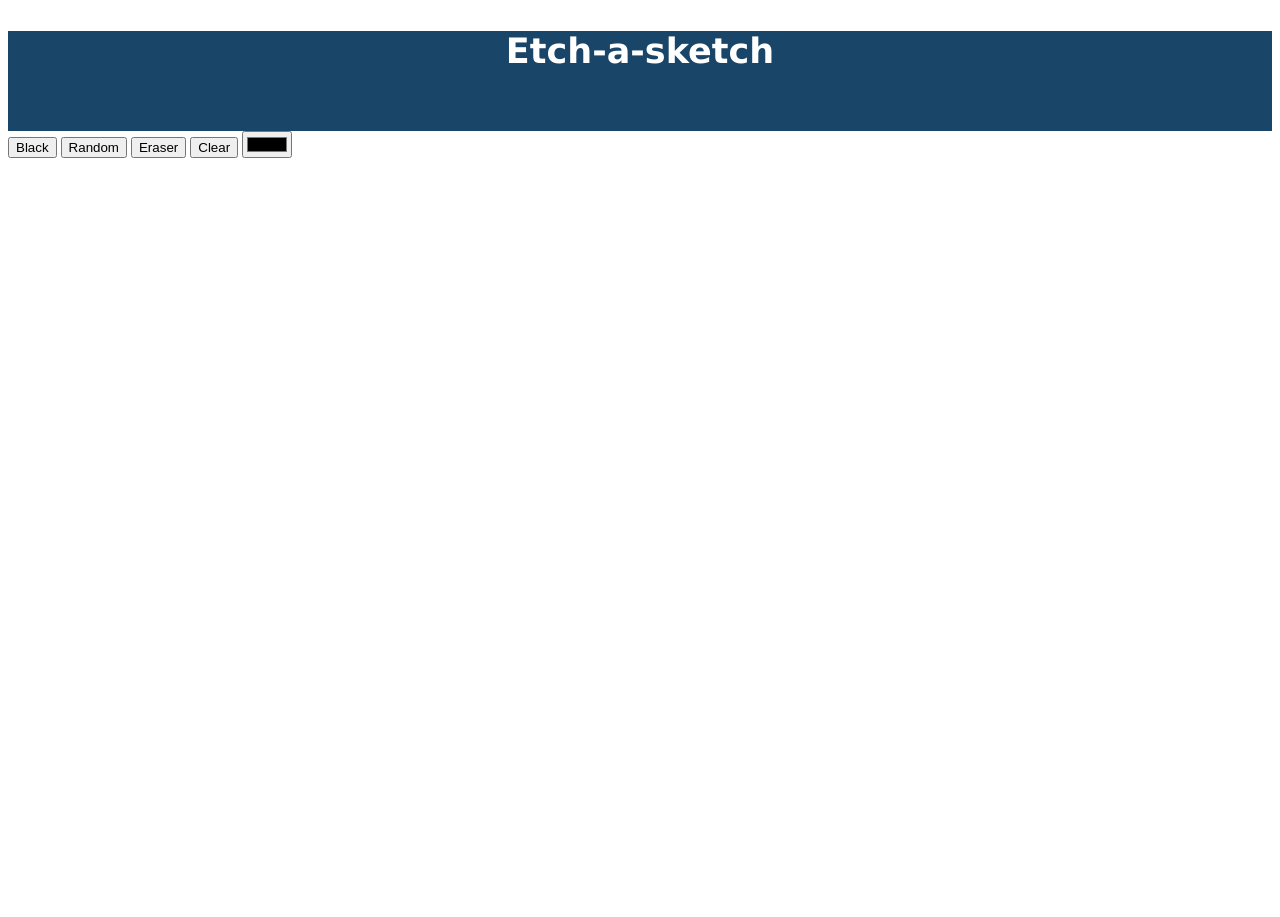
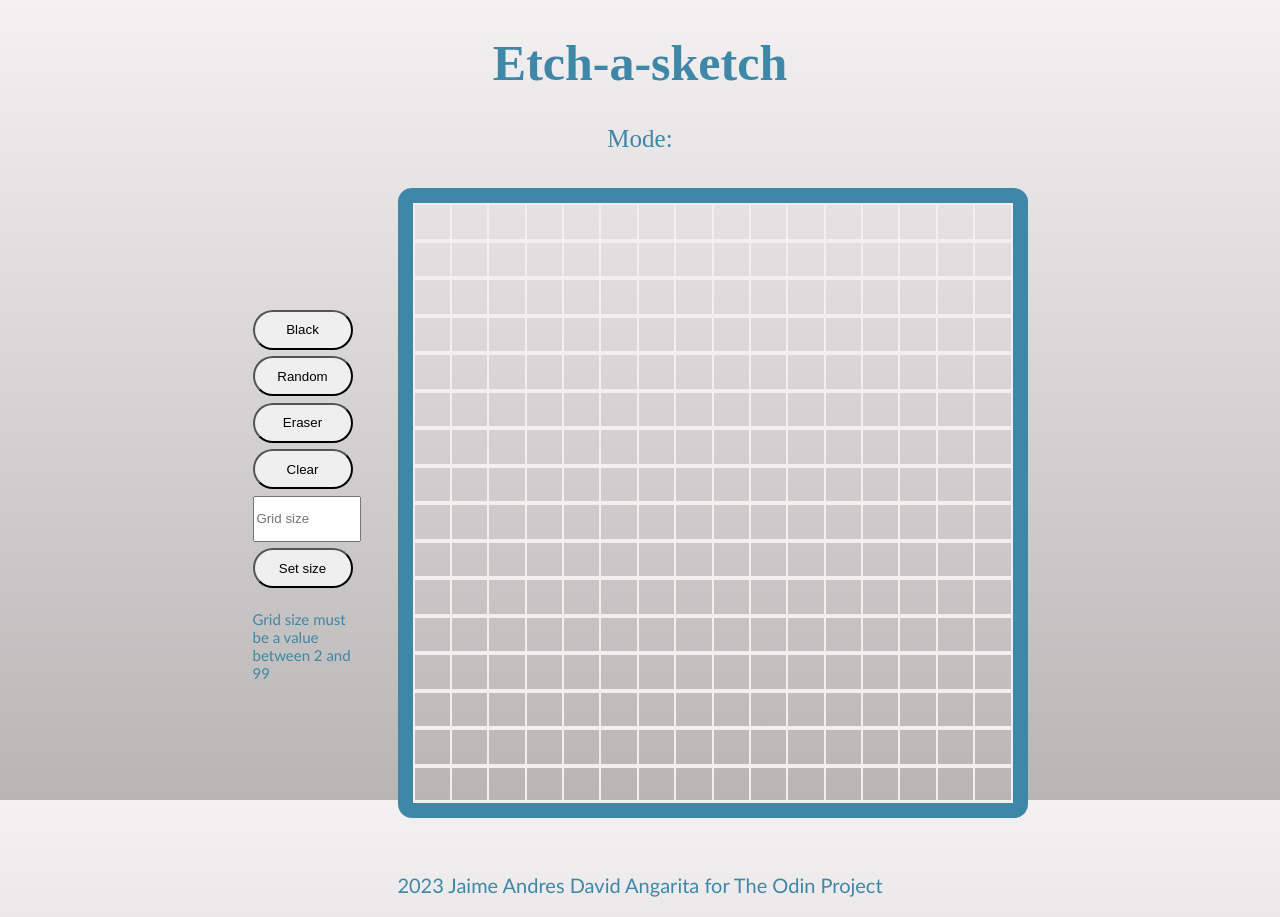
Before and after one commit to JaimeDavid/Etch-a-sketch, a plain HTML site: page index.html in a window 1280 px wide. Both pictures are taken after a click on the button "Black". Before the commit the page ends 800 px from the top, so only its background shows below. Drawn offline with Linux system fonts and the light colour scheme.

Commit message:
added all functionality in html and javascript also styled with css

```diff
--- a/index.html
+++ b/index.html
@@ -11,24 +11,27 @@
         <div class="container">
             <div class="header">
                 <h1>Etch-a-sketch</h1>
+                <div class="mode">Mode: </div>
             </div>
             <div class="content">
                 <div id="buttons">
-                    <button id="black">Black</button>
-                    <button id="random">Random</button>
-                    <button id="white">Eraser</button>
+                    <button id="black" onclick="changeColor('black')">Black</button>
+                    <button id="random" onclick="changeColor('random')">Random</button>
+                    <button id="white" onclick="changeColor('')">Eraser</button>
                     <button id="reset">Clear</button>
-                    <input type="color" id="choice">
+                    <input type="text" class="grid-size" placeholder="Grid size"  value ="" onchange="changeSize(this.value)"/>
+                    <button class="set-size">Set size</button>
+                    <p id="message">Grid size must be a value between 2 and 99</p>
                 </div>
-                <div id="draw-area">
+                <div id="draw-area"></div>
 
-                </div>
 
-            </div>
-            <div class="footer"></div>
 
         </div>
-
+        <div class="footer">
+           <p>2023 Jaime Andres David Angarita for The Odin Project</p>
+        </div>
+    </div>
     <script src="script.js"></script>
     </body>
 </html>
--- a/script.js
+++ b/script.js
@@ -0,0 +1,90 @@
+//declaring color variable
+let color ='';
+let click = true;
+// declaring variables for elements in html
+let submitElement = document.querySelector('.set-size');
+let blackButton = document.querySelector('#black');
+let randomButton = document.querySelector('#random');
+let eraserButton = document.querySelector('#white');
+let resetButton = document.querySelector('#reset');
+let drawArea  = document.querySelector('#draw-area');
+
+
+submitElement.addEventListener('click', changeSize);
+resetButton.addEventListener('click', resetBoard);
+blackButton.addEventListener('click',draw);
+eraserButton.addEventListener('click',draw);
+randomButton.addEventListener('click', draw);
+populateBoard(16);
+
+
+//populates the board with div elements
+function populateBoard(size){
+    let squares = drawArea.querySelectorAll('div');
+    squares.forEach((div) => div.remove());
+    for ( let i = 0 ; i < size; i++){
+       let row = document.createElement('div');
+       row.classList.add('row');
+       row.style.display= 'flex';
+       row.style.flex = '1'
+       row.style.border = '1px solid rgb(243, 239, 239)';
+       drawArea.appendChild(row);
+       for( let j = 0; j < size; j++){
+           let column = document.createElement('div');
+           column.classList.add('column');
+           column.style.display = 'flex';
+           column.style.flex = '1';
+           column.style.border = '1px solid rgb(243, 239, 239)';
+           row.appendChild(column);
+
+       }
+    }
+}
+
+function changeSize(input){
+    let text = document.querySelector('#message');
+    if(input >= 2 && input <= 99 ){
+        text.textContent = 'Grid size must be a number between 2 and 99'
+        populateBoard(parseInt(input));
+    }else{
+        text.textContent = 'Please provide a number between 2 and 99'
+
+    }
+}
+
+function resetBoard(){
+    let squares = drawArea.querySelectorAll('div');
+    squares.forEach((div) => div.style.backgroundColor = '');
+}
+
+function colorSquare(){
+    if (click){
+        if (color === "random"){
+            this.style.backgroundColor = `hsl(${Math.random() * 360}, 100%, 50%)`;
+        }else{
+            this.style.backgroundColor = color;
+        }
+    }
+}
+
+function changeColor(choice){
+    color = choice;
+
+}
+function draw(){
+    let element = document.getElementsByClassName("column");
+    for (let i = 0; i < element.length; i++) {
+        element[i].addEventListener("mouseover", colorSquare);
+        }
+}
+
+document.querySelector('body').addEventListener("click", (e) => {
+    if(e.target.tagName != 'BUTTON'){
+        click = !click;
+        if (click){
+            document.querySelector(".mode").textContent = "Mode Coloring";
+        }else{
+            document.querySelector(".mode").textContent = "Mode Not Coloring";
+        }
+    }
+});
--- a/styles.css
+++ b/styles.css
@@ -1,20 +1,76 @@
-body{
+html, body{
+    margin:0;
+    padding:0;
+    background: linear-gradient(#f3f1f1, #b8b5b5);
+    height: 100%;
+    width: 100%
+}
+
+.container{
     display:flex;
     flex-direction: column;
+    justify-content: center;
 }
 
+
 .header{
-    background-color: #194569;
-    color:#ffffff;
-    height:100px;
-    text-align: center;
+    display: flex;
+    align-items: center;
+    justify-content: center;
+    flex-direction: column;
+    font-size: 25px;
+    color: #3f87a6;
 }
 h1{
-    font-family: Verdana, Geneva, Tahoma, sans-serif;
-    font-size: 35px;
+   color: #3f87a6;
 }
 
 .content{
-    display:flex;
+    display: flex;
     flex-direction: row;
+    height: 700px;
+    align-items: center;
+    justify-content: center;
+
+
 }
+#buttons{
+    display: flex;
+    flex-direction: column;
+    justify-content: space-evenly;
+    margin-right: 45px;
+    height: 400px;
+    width:100px;
+    font-family: 'Gill Sans', 'Gill Sans MT', Calibri, 'Trebuchet MS', sans-serif;
+   font-size: 15px;
+   color: #3f87a6;
+}
+button{
+    height:40px;
+    width:100px;
+    border-radius: 25px;
+}
+
+input{
+    height:40px;
+    width:100px;
+}
+#draw-area{
+
+    border: 15px solid  #3f87a6  ;
+    border-radius: 14px;
+    height: 600px;
+    width: 600px;
+    display: flex;
+    flex-direction: column;
+
+}
+.footer{
+   display: flex;
+   align-items: center;
+   justify-content: center;
+   font-family: 'Gill Sans', 'Gill Sans MT', Calibri, 'Trebuchet MS', sans-serif;
+   font-size: 20px;
+   margin-top: auto;
+   color: #3f87a6;
+}
```
